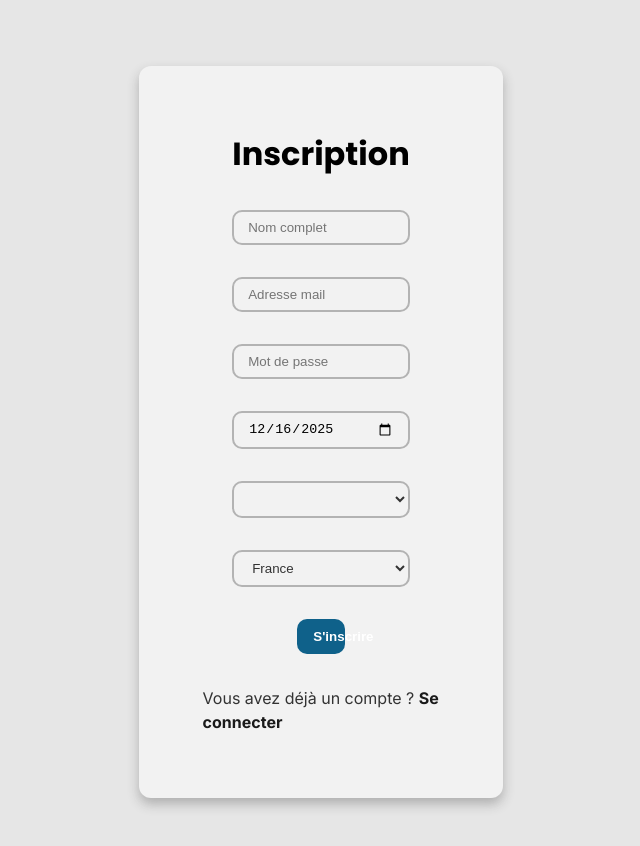
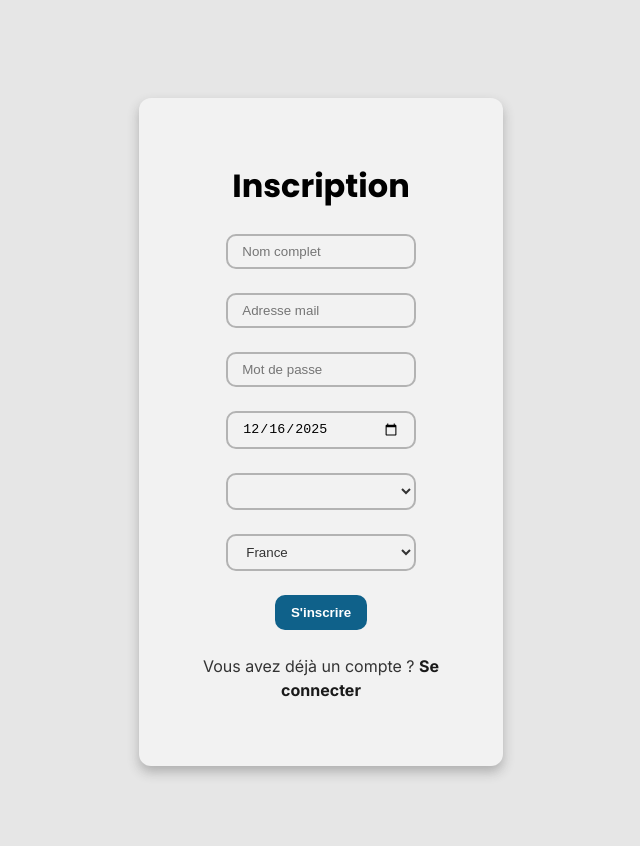
Before and after one commit to matheokcx/crm-app, a Next.js app: page /sign-up in a window 1280 px wide. Shown: the top 846 px of the page, without its empty margins (319-959 px from the left). Built offline with nearby package versions, Linux system fonts and the light colour scheme.

Commit message:
fix(coming meetings): Fix a url format problem + the selection of meetings to display

```diff
--- a/src/app/(auth)/sign-in/style.css
+++ b/src/app/(auth)/sign-in/style.css
@@ -24,8 +24,12 @@
 }
 
 .validateButton {
-    width: 20%;
+    width: fit-content;
     background: var(--primary);
     color: hsl(0, 0%, 100%);
     border: 0;
 }
+
+p {
+    text-align: center;
+}
--- a/src/app/(auth)/sign-up/style.css
+++ b/src/app/(auth)/sign-up/style.css
@@ -17,11 +17,11 @@
     display: flex;
     flex-direction: column;
     align-items: center;
-    gap: 32px;
+    gap: 24px;
 }
 
 .sign-up-form input, select {
-    width: 75%;
+    width: 80%;
 }
 
 input[type=date] {
@@ -29,8 +29,12 @@ input[type=date] {
 }
 
 .validateButton {
-    width: 20%;
+    width: fit-content;
     background: var(--primary);
     color: hsl(0, 0%, 100%);
     border: 0;
 }
+
+p {
+    text-align: center;
+}
--- a/src/utils/utils.ts
+++ b/src/utils/utils.ts
@@ -66,3 +66,11 @@ export const getWeekDay = (day: number): string => {
             return day.toString()
     }
 };
+
+export const getFormattedDate = (date: Date): string => {
+    const year: number = date.getFullYear();
+    const month: string = String(date.getMonth() + 1).padStart(2, '0');
+    const day: string = String(date.getDate()).padStart(2, '0');
+
+    return `${year}-${month}-${day}`;
+};
```
Also changed, not shown: src/app/page.tsx (+26 -6 lines).
